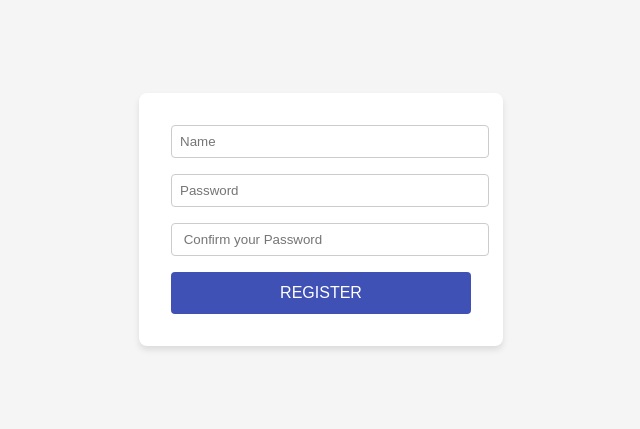
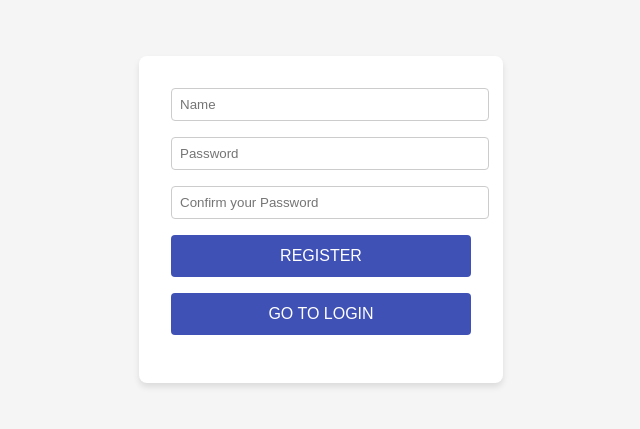
Before and after one commit to Fek1r/Practical-Workshop-on-API-Usage, a React (Create React App) app in the folder frontend/: page /register in a window 1280 px wide. Shown: the part 189-618 px from the top of the page, without its empty margins (319-959 px from the left). Built offline with nearby package versions, Linux system fonts and the light colour scheme.

Commit message:
Add LoginFrom and RegisterForm

```diff
--- /dev/null
+++ b/frontend/src/App.jsx
@@ -0,0 +1,14 @@
+import { Routes, Route } from 'react-router-dom';
+import RegForm from './register/RegForm';
+import LoginForm from './login/LoginForm';
+
+function App() {
+  return (
+    <Routes>
+      <Route path="/register" element={<RegForm />} />
+      <Route path="/login" element={<LoginForm />} />
+    </Routes>
+  );
+}
+
+export default App;
--- a/frontend/src/LoginForm.jsx
+++ /dev/null
@@ -1,71 +0,0 @@
-import React, { useEffect, useState } from 'react';
-// import { loginUser } from '../services/api';
-import './form.css';
-// import fs from 'fs'
-// const fs = require('fs');
-
-const API_URL = "http://localhost:8080/";
-
-const LoginForm = () => {
-	const [formData, setFormData] = useState({ name: '', password: '' });
-	const [message, setMessage] = useState('');
-
-	useEffect(() => {
-		fetchUsers();
-	}, []);
-
-	const fetchUsers = async () => {
-		try {
-		  const response = await fetch(API_URL);
-		  const data = await response.json();
-		  setFormData(data);
-		} catch (error) {
-		  console.error("Error fetching users:", error);
-		}
-	  };
-
-	const handleChange = (e) => {
-		setFormData({ ...formData, [e.target.name]: e.target.value });
-	};
-
-	const handleSubmit = async (e) => {
-		e.preventDefault();
-		try {
-			const response = await fetch("http://localhost:8080/users", {
-				method: "POST",
-				headers: { "Content-Type": "application/json" },
-				body: JSON.stringify(formData),
-			});
-
-			if (response.ok) {
-				setMessage("User added successfully!");
-			} else {
-				setMessage("Error adding user.");
-			}
-		} catch (error) {
-			setMessage("Request failed: " + error);
-		}
-	};
-
-	return (
-		<div className='login-container'>
-			<div className='login-box'>
-				<form onSubmit={handleSubmit}>
-					<div className='input-group'>
-						<input type="text" name="name" placeholder="Name" onChange={handleChange} required />
-					</div>
-					<div className='input-group'>
-						<input type="password" name="password" placeholder="Password" onChange={handleChange} required />
-					</div>
-					<div className='input-group'>
-						<input type="password" name="password" placeholder=" Confirm your Password" onChange={handleChange} required />
-					</div>
-					<button type="submit" className='login-button'>REGISTER</button>
-					{message && <p>{message}</p>}
-				</form>
-			</div>
-		</div>
-	);
-};
-
-export default LoginForm;
--- a/frontend/src/index.js
+++ b/frontend/src/index.js
@@ -1,17 +1,12 @@
 import React from 'react';
-import ReactDOM from 'react-dom/client';
-import './index.css';
-import LoginForm from './LoginForm';
-import reportWebVitals from './reportWebVitals';
+import ReactDOM from 'react-dom/client'; // ✅ Используем только этот импорт
+import { BrowserRouter } from 'react-router-dom';
+import App from './App';
 
 const root = ReactDOM.createRoot(document.getElementById('root'));
+
 root.render(
-  <React.StrictMode>
-    <LoginForm />
-  </React.StrictMode>
+  <BrowserRouter>
+    <App />
+  </BrowserRouter>
 );
-
-// If you want to start measuring performance in your app, pass a function
-// to log results (for example: reportWebVitals(console.log))
-// or send to an analytics endpoint. Learn more: https://bit.ly/CRA-vitals
-reportWebVitals();
--- /dev/null
+++ b/frontend/src/login/LoginForm.jsx
@@ -0,0 +1,72 @@
+import React, { useState } from 'react';
+import './loginform.css';
+import { Link } from 'react-router-dom'; // Import Link from react-router-dom
+
+const LoginForm = () => {
+  const [formData, setFormData] = useState({ name: '', password: '' });
+  const [message, setMessage] = useState('');
+
+  const handleChange = (e) => {
+    setFormData({ ...formData, [e.target.name]: e.target.value });
+  };
+
+  const handleSubmit = async (e) => {
+    e.preventDefault();
+    try {
+      const response = await fetch("http://localhost:8080/users////jdngkjdbfkjbdkjbfgjkdkf/", {
+        method: "POST",
+        headers: { "Content-Type": "application/json" },
+        body: JSON.stringify(formData),
+      });
+
+      if (response.ok) {
+        setMessage("User logged in successfully!");
+      } else {
+        setMessage("Error logging in user.");
+      }
+    } catch (error) {
+      setMessage("Request failed: " + error);
+    }
+  };
+
+  return (
+    <div className='reg-container'>
+      <div className='login-box'>
+        <form onSubmit={handleSubmit}>
+          <div className='input-group'>
+            <input
+              type="text"
+              name="name"
+              placeholder="Name"
+              onChange={handleChange}
+              required
+            />
+          </div>
+          <div className='input-group'>
+            <input
+              type="password"
+              name="password"
+              placeholder="Password"
+              onChange={handleChange}
+              required
+            />
+          </div>
+          <button type="submit" className='login-button'>
+            REGISTER
+          </button>
+
+          {/* Use Link for navigation to the registration page */}
+          <Link to="/register">
+            <button type="button" className='login-button'>
+              GO TO REGISTER
+            </button>
+          </Link>
+
+          {message && <p>{message}</p>}
+        </form>
+      </div>
+    </div>
+  );
+};
+
+export default LoginForm;
--- a/frontend/src/form.css
+++ b/frontend/src/login/loginform.css
@@ -51,6 +51,7 @@
     border-radius: 4px;
     cursor: pointer;
     font-size: 1rem;
+    margin-bottom: 2vh;
   }
 
   .login-button:hover {
--- /dev/null
+++ b/frontend/src/register/RegForm.jsx
@@ -0,0 +1,63 @@
+import React, { useState } from 'react';
+import './regform.css';
+import { Link } from 'react-router-dom'; // Import Link from react-router-dom
+
+const RegForm = () => {
+  const [formData, setFormData] = useState({ name: '', password: '' });
+  const [message, setMessage] = useState('');
+
+  const handleChange = (e) => {
+    setFormData({ ...formData, [e.target.name]: e.target.value });
+  };
+
+  const handleSubmit = async (e) => {
+    e.preventDefault();
+    try {
+      const response = await fetch("http://localhost:8080/users", {
+        method: "POST",
+        headers: { "Content-Type": "application/json" },
+        body: JSON.stringify(formData),
+      });
+
+      if (response.ok) {
+        setMessage("User added successfully!");
+      } else {
+        setMessage("Error adding user.");
+      }
+    } catch (error) {
+      setMessage("Request failed: " + error);
+    }
+  };
+
+  return (
+    <div className='reg-container'>
+      <div className='login-box'>
+        <form onSubmit={handleSubmit}>
+          <div className='input-group'>
+            <input type="text" name="name" placeholder="Name" onChange={handleChange} required />
+          </div>
+          <div className='input-group'>
+            <input type="password" name="password" placeholder="Password" onChange={handleChange} required />
+          </div>
+          <div className='input-group'>
+            <input type="password" name="confirmPassword" placeholder="Confirm your Password" onChange={handleChange} required />
+          </div>
+          <button type="submit" className='login-button'>
+            REGISTER
+          </button>
+
+          {/* Use Link for navigation instead of window.location.assign */}
+          <Link to="/login">
+            <button type="button" className='login-button'>
+              GO TO LOGIN
+            </button>
+          </Link>
+
+          {message && <p>{message}</p>}
+        </form>
+      </div>
+    </div>
+  );
+};
+
+export default RegForm;
--- /dev/null
+++ b/frontend/src/register/regform.css
@@ -0,0 +1,59 @@
+.reg-container {
+    display: flex;
+    justify-content: center;
+    align-items: center;
+    height: 100vh;
+    background-color: #f5f5f5;
+  }
+
+  .login-box {
+    background: white;
+    padding: 2rem;
+    border-radius: 8px;
+    box-shadow: 0 4px 6px rgba(0, 0, 0, 0.1);
+    width: 300px;
+    text-align: center;
+  }
+
+  .input-group {
+    margin-bottom: 1rem;
+    text-align: left;
+  }
+
+  .input-group label {
+    display: block;
+    margin-bottom: 0.5rem;
+    font-weight: bold;
+  }
+
+  .input-group input {
+    width: 100%;
+    padding: 0.5rem;
+    border: 1px solid #ccc;
+    border-radius: 4px;
+  }
+
+  .error {
+    border-color: red;
+  }
+
+  .error-text {
+    color: red;
+    font-size: 0.8rem;
+  }
+
+  .login-button {
+    width: 100%;
+    padding: 0.75rem;
+    background-color: #3f51b5;
+    color: white;
+    border: none;
+    border-radius: 4px;
+    cursor: pointer;
+    font-size: 1rem;
+    margin-bottom: 2vh;
+  }
+
+  .login-button:hover {
+    background-color: #303f9f;
+  }
```
